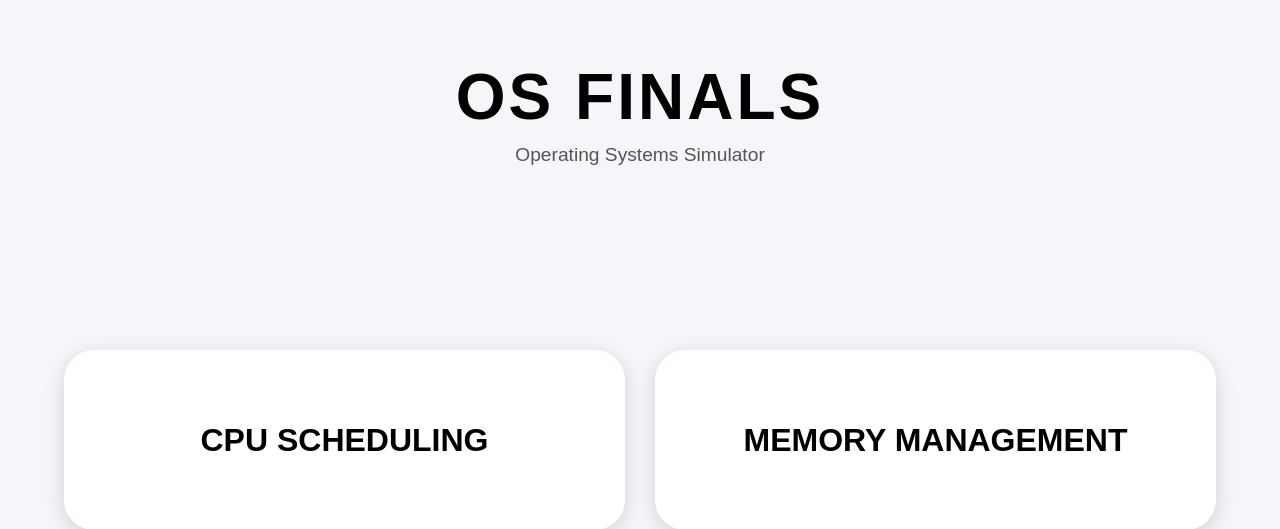
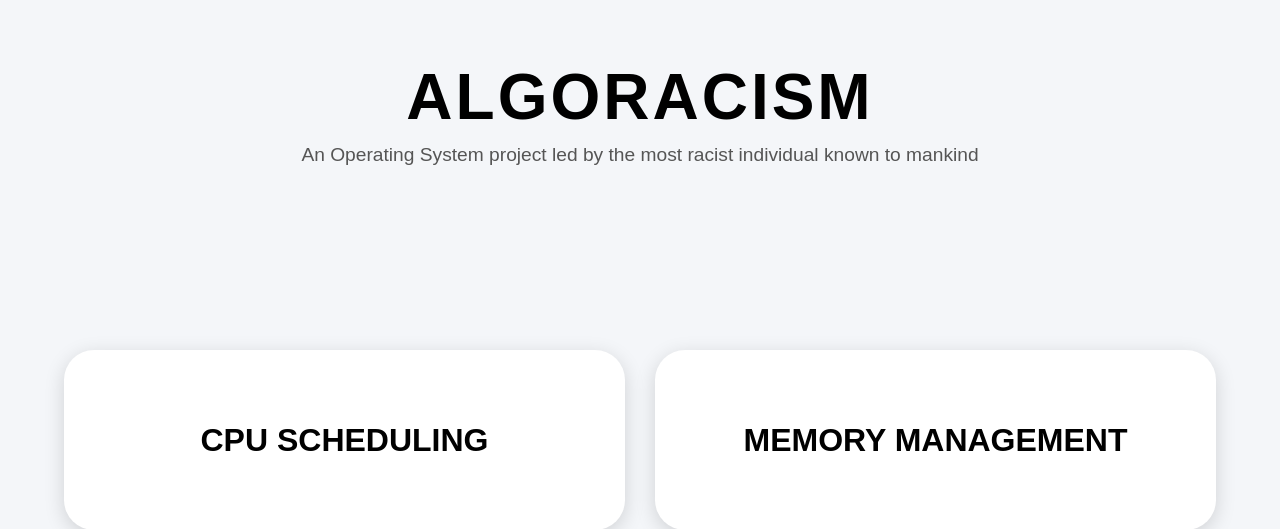
Before and after one commit to lindenn21/os_final_project, a Flask app: page / in a window 1280 px wide. Shown: the top 529 px of the page. Run offline with Flask 3, Linux system fonts and the light colour scheme.

Commit message:
A random change

```diff
--- a/templates/index.html
+++ b/templates/index.html
@@ -80,10 +80,10 @@
 
 <body>
 
-    <h1 class="title">OS FINALS</h1>
+    <h1 class="title">ALGORACISM</h1>
 
     <p class="subtitle">
-        Operating Systems Simulator
+        An Operating System project led by the most racist individual known to mankind
     </p>
 
     <div class="button-container">
```
